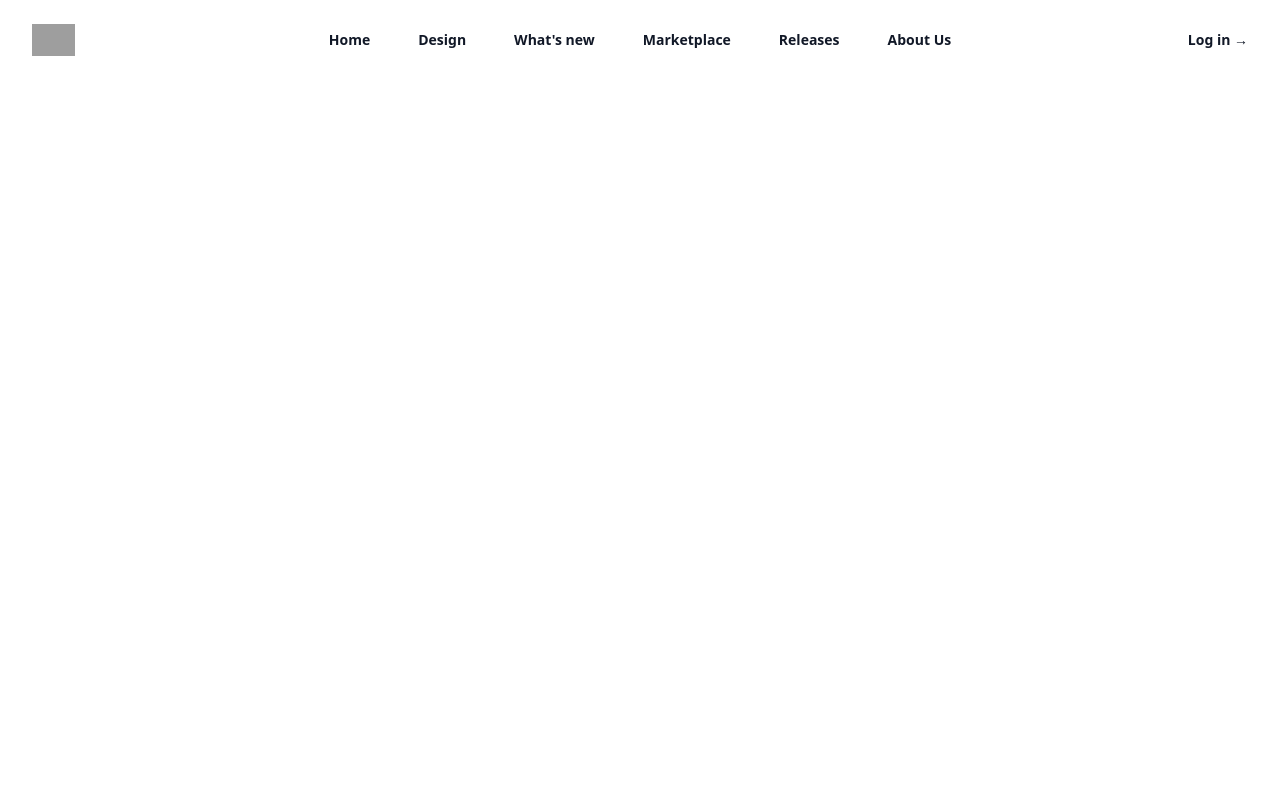
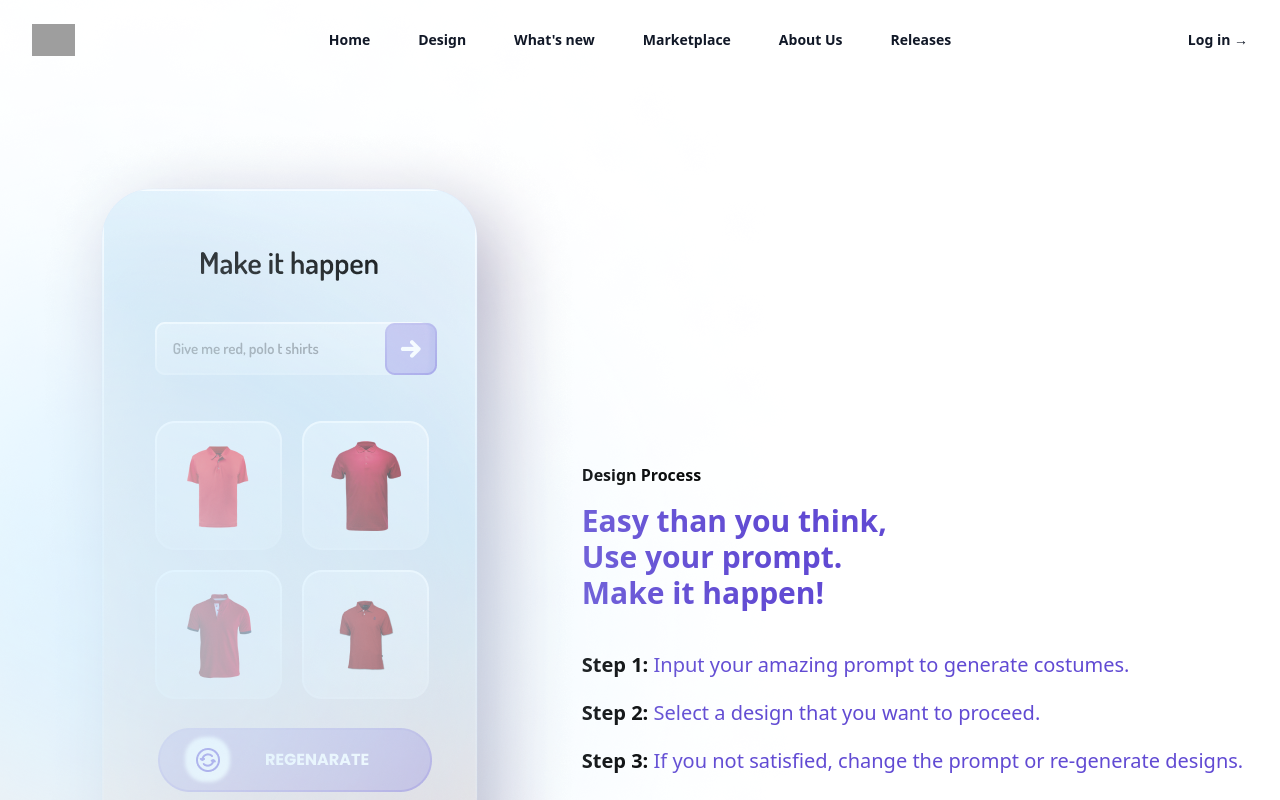
Before and after one commit to rajitha-00/costuma-eb, a React (Create React App) app: page /design in a window 1280 px wide. Shown: the top 800 px of the page. Built offline with nearby package versions, Linux system fonts and the light colour scheme; grey boxes are pictures that could not be loaded.

Commit message:
design done

```diff
--- a/src/App.js
+++ b/src/App.js
@@ -1,6 +1,6 @@
 import { Route, Routes} from 'react-router-dom';
 import './App.css';
-import Home from './views/Home';
+
 import Login from './views/Login';
 import Register from './views/Register';
 import Navbar from './components/nav/Navbar';
--- a/src/components/nav/Navbar.jsx
+++ b/src/components/nav/Navbar.jsx
@@ -15,15 +15,15 @@ const Navbar = () => {
       { name: 'Design', href: '#design' },
       { name: 'What\'s new', href: '#new' },
       { name: 'Marketplace', href: '#market' },
+      { name: 'About Us', href: '#about' },
       { name: 'Releases', href: '#releases' },
-      { name: 'About Us', href: '#about' },
     ] : [
       { name: 'Home', href: '/' },
       { name: 'Design', href: '/design' },
       { name: 'What\'s new', href: '/new' },
       { name: 'Marketplace', href: '/market' },
+      { name: 'About Us', href: '/about' },
       { name: 'Releases', href: '/releases' },
-      { name: 'About Us', href: '/about' },
     ];
 
   return (
--- a/src/views/Design.jsx
+++ b/src/views/Design.jsx
@@ -1,9 +1,34 @@
 import React from 'react'
+import Bg from '../assets/images/bgs/designBg.png'
+import DesignImg from '../assets/images/design.png'
 
 const Design = () => {
   return (
     <>
-      <section id="design"></section>
+      <section id="design" className=' mt-32'>
+        <div className="bgLeft absolute z-0 -top-20">
+          <img src={Bg} className='w-full left-0  ' alt="" />
+        </div>
+        <div className="flex justify-center items-center mx-auto">
+
+          <div className=" bg-white">
+            <img src={DesignImg} className='z-50  ' alt="" />
+          </div>
+          <div className="textContainer">
+            <h3 className='text-md font-semibold'>Design Process</h3>
+            <h1 className='text-3xl text-[#614AD3] font-bold mt-4'>
+                Easy than you think,
+                <br />
+                Use your prompt.
+                <br />
+                Make it happen!
+            </h1>
+            <h2 className='text-[#614AD3] text-xl mt-10'> <span className='font-semibold text-black'>Step 1: </span>Input your amazing prompt to generate costumes.</h2>
+            <h2 className='text-[#614AD3] text-xl mt-5'> <span className='font-semibold text-black'>Step 2: </span>Select a design that you want to proceed.</h2>
+            <h2 className='text-[#614AD3] text-xl mt-5'> <span className='font-semibold text-black'>Step 3: </span>If you not satisfied, change the prompt or re-generate designs.</h2>
+          </div>
+        </div>
+      </section>
     </>
   )
 }
```
